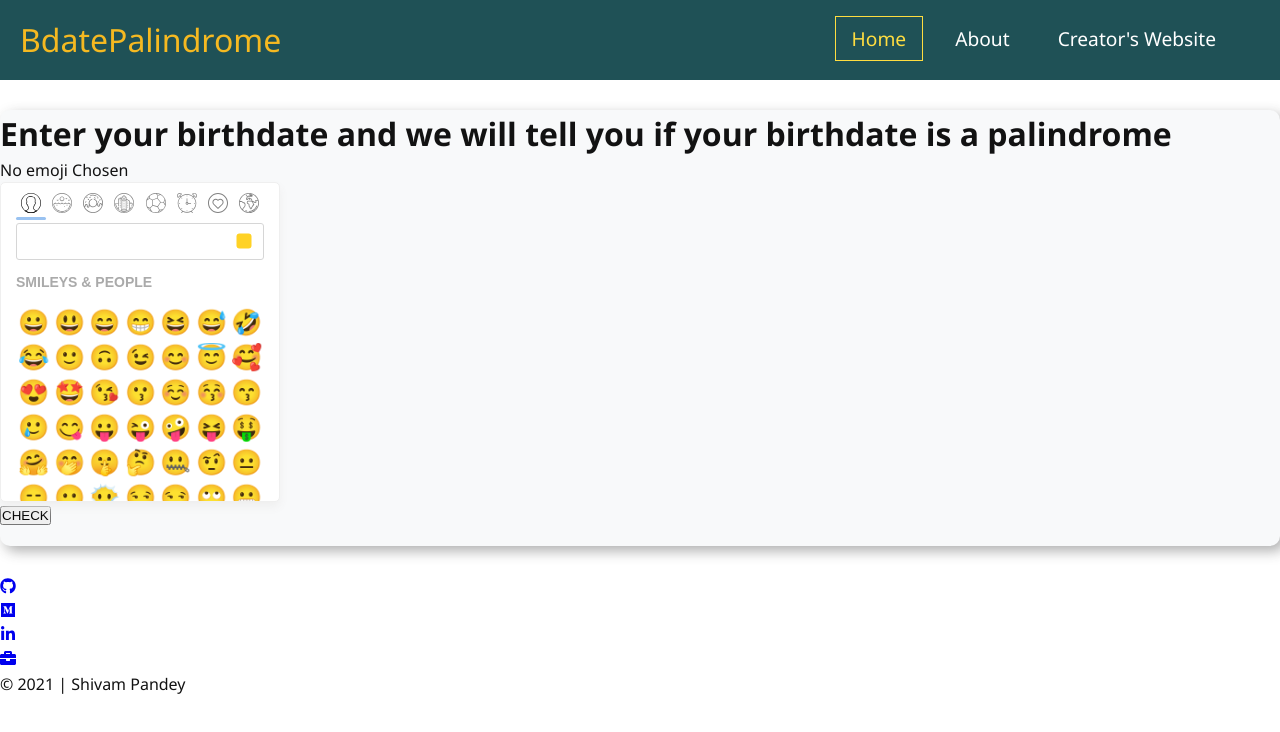
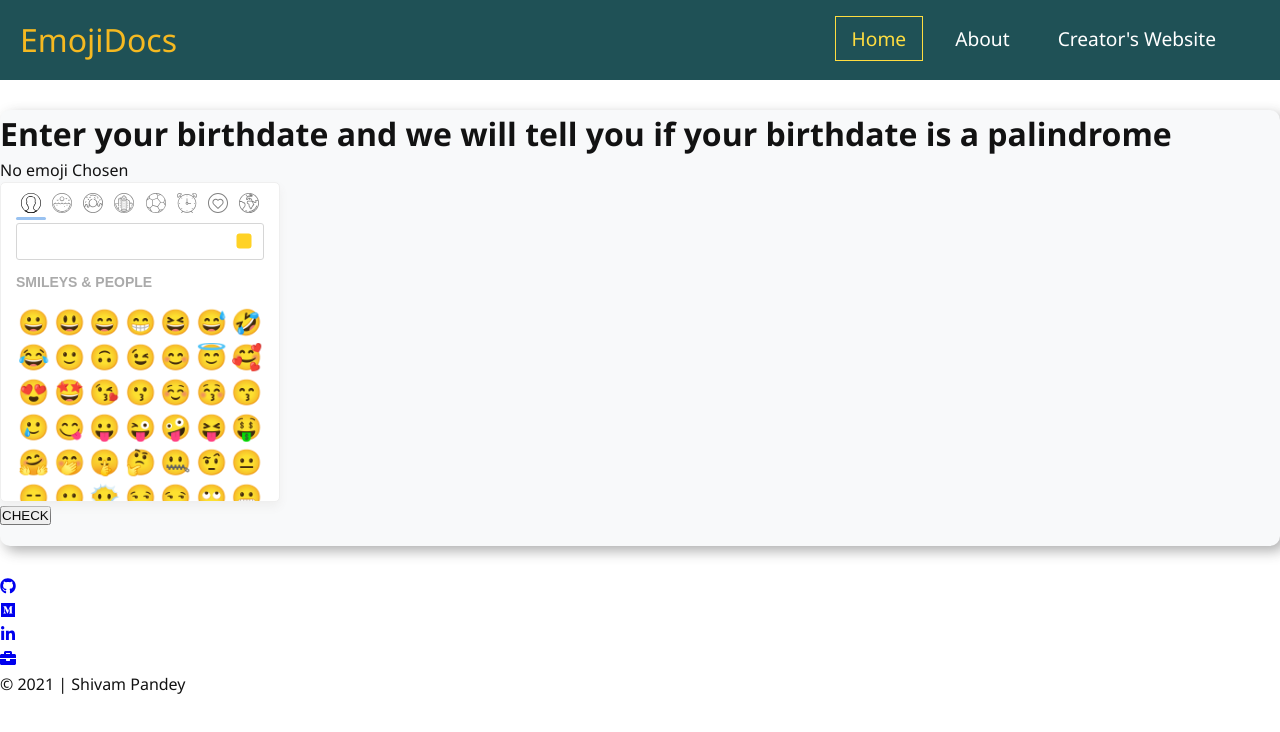
Before and after one commit to SJTGSHIVAM/know-your-emotion-mark-eight, a React (Create React App) app: page / in a window 1280 px wide. Shown: the top 732 px of the page. Built offline with nearby package versions, Linux system fonts and the light colour scheme.

Commit message:
refator: navbar renamed

```diff
--- a/src/components/Navbar/Navbar.tsx
+++ b/src/components/Navbar/Navbar.tsx
@@ -19,7 +19,7 @@ function Navbar() {
       <nav className="navbar">
         <div className="nav-container">
           <NavLink exact to="/" className="nav-logo">
-            BdatePalindrome
+            EmojiDocs
           </NavLink>
 
           <ul className={click ? "nav-menu active" : "nav-menu"}>
```
